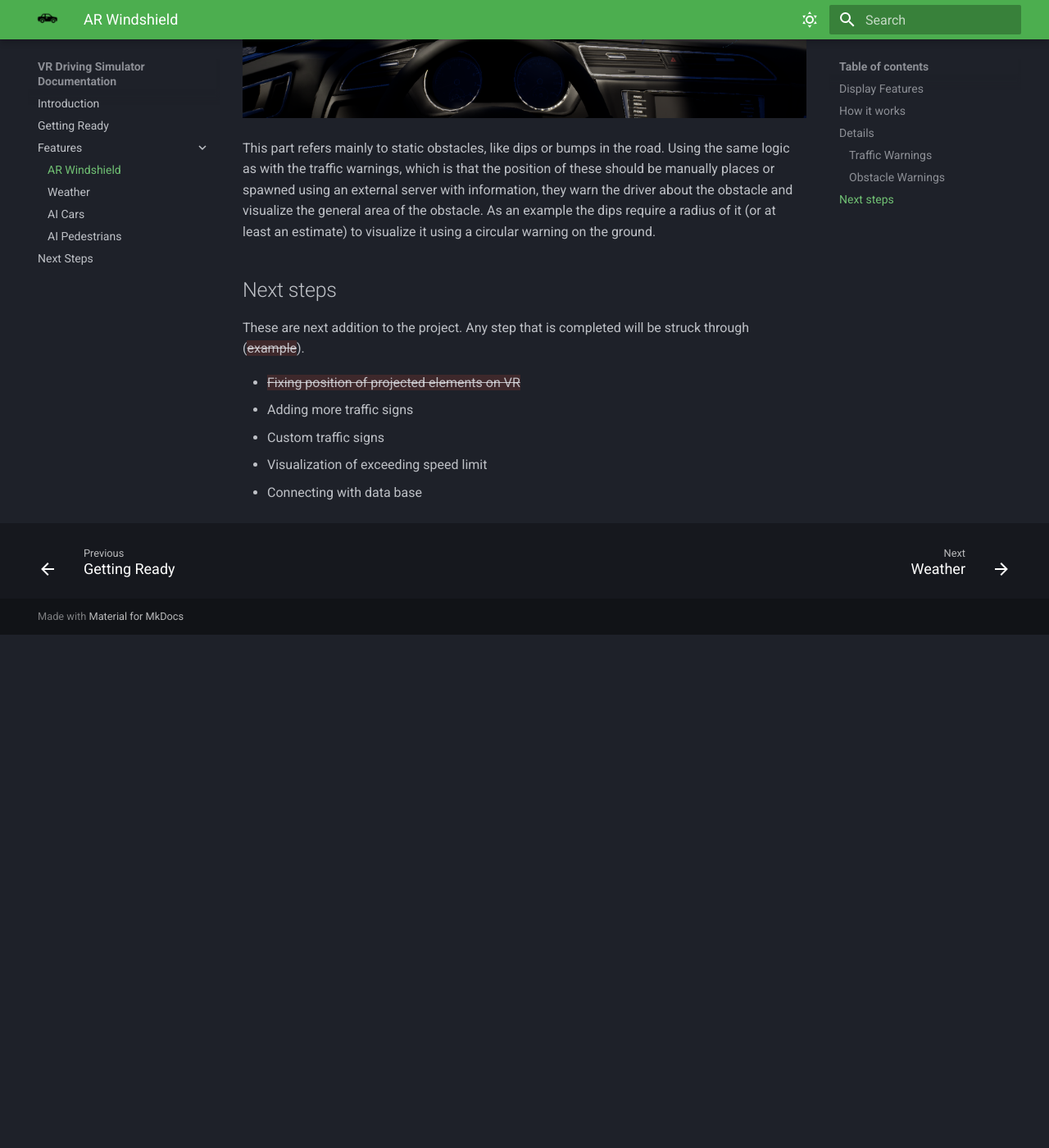
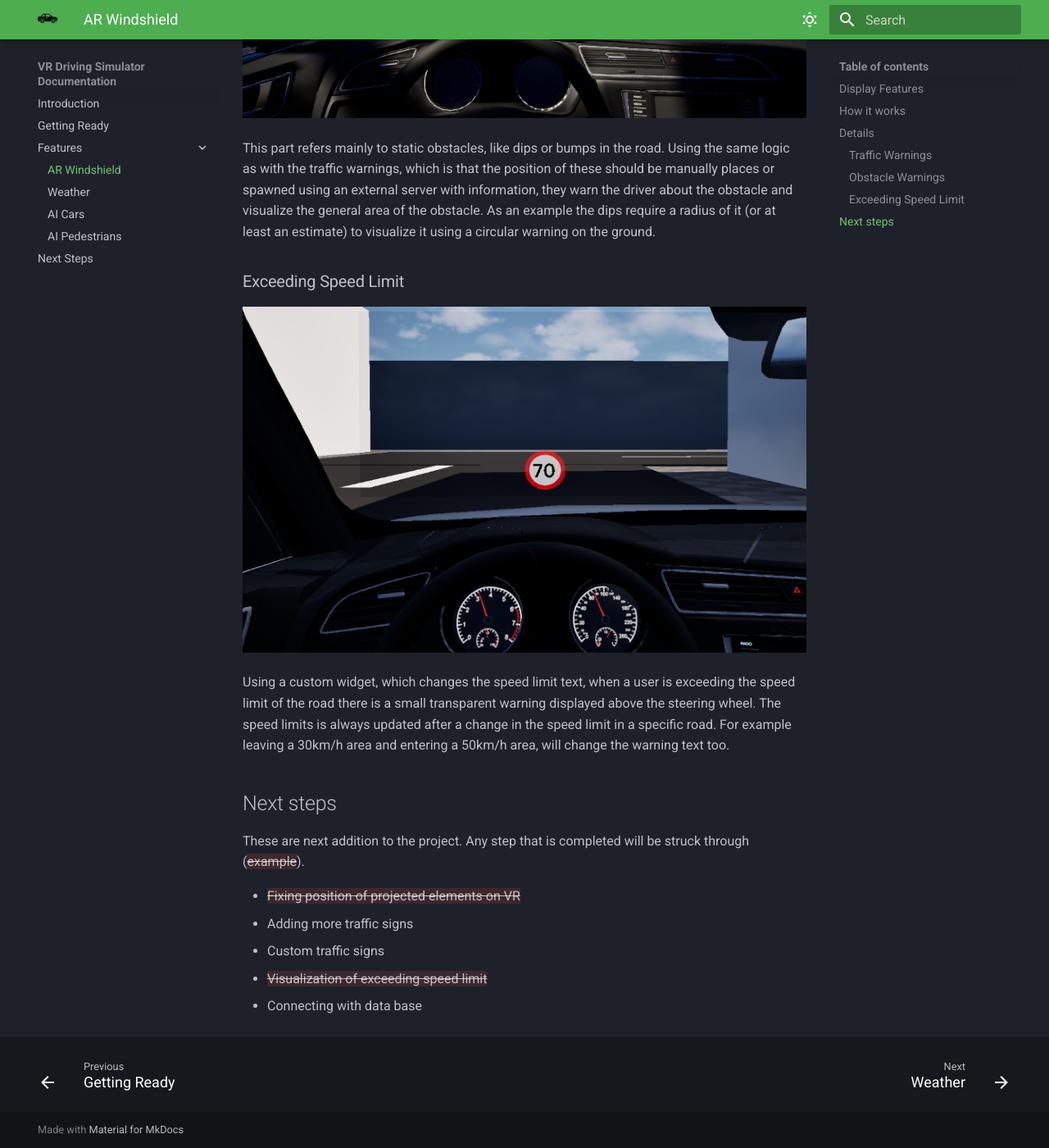
Before and after one commit to DimCharala/docs-vr-sim, an MkDocs documentation site: the page built from docs/ar-windshield.md, in a window 1280 px wide and 1400 px high, scrolled down 2620 px. Shown: the whole window at 82% size. Built offline with MkDocs 1.6.1 and Material for MkDocs 9.7.7, drawn with Linux system fonts in a browser that asks for light colours; some web fonts are replaced; before the commit the page ends 3394 px from its top, so only the background shows below that.

Commit message:
visualization of speed limit

```diff
--- a/docs/ar-windshield.md
+++ b/docs/ar-windshield.md
@@ -37,6 +37,12 @@ The position of these warnings is static, so the position of these should be man
 
 This part refers mainly to static obstacles, like dips or bumps in the road. Using the same logic as with the traffic warnings, which is that the position of these should be manually places or spawned using an external server with information, they warn the driver about the obstacle and visualize the general area of the obstacle. As an example the dips require a radius of it (or at least an estimate) to visualize it using a circular warning on the ground.
 
+### Exceeding Speed Limit
+
+![Speed Limit Warning](assets/speedlimit.png)
+
+Using a custom widget, which changes the speed limit text, when a user is exceeding the speed limit of the road there is a small transparent warning displayed above the steering wheel. The speed limits is always updated after a change in the speed limit in a specific road. For example leaving a 30km/h area and entering a 50km/h area, will change the warning text too.
+
 ## Next steps
 
 These are next addition to the project. Any step that is completed will be struck through ({--example--}).
@@ -44,5 +50,5 @@ These are next addition to the project. Any step that is completed will be struc
 * {--Fixing position of projected elements on VR--}
 * Adding more traffic signs
 * Custom traffic signs
-* Visualization of exceeding speed limit
+* {--Visualization of exceeding speed limit--}
 * Connecting with data base
```
Also changed, not shown: docs/assets/speedlimit.png (added).
